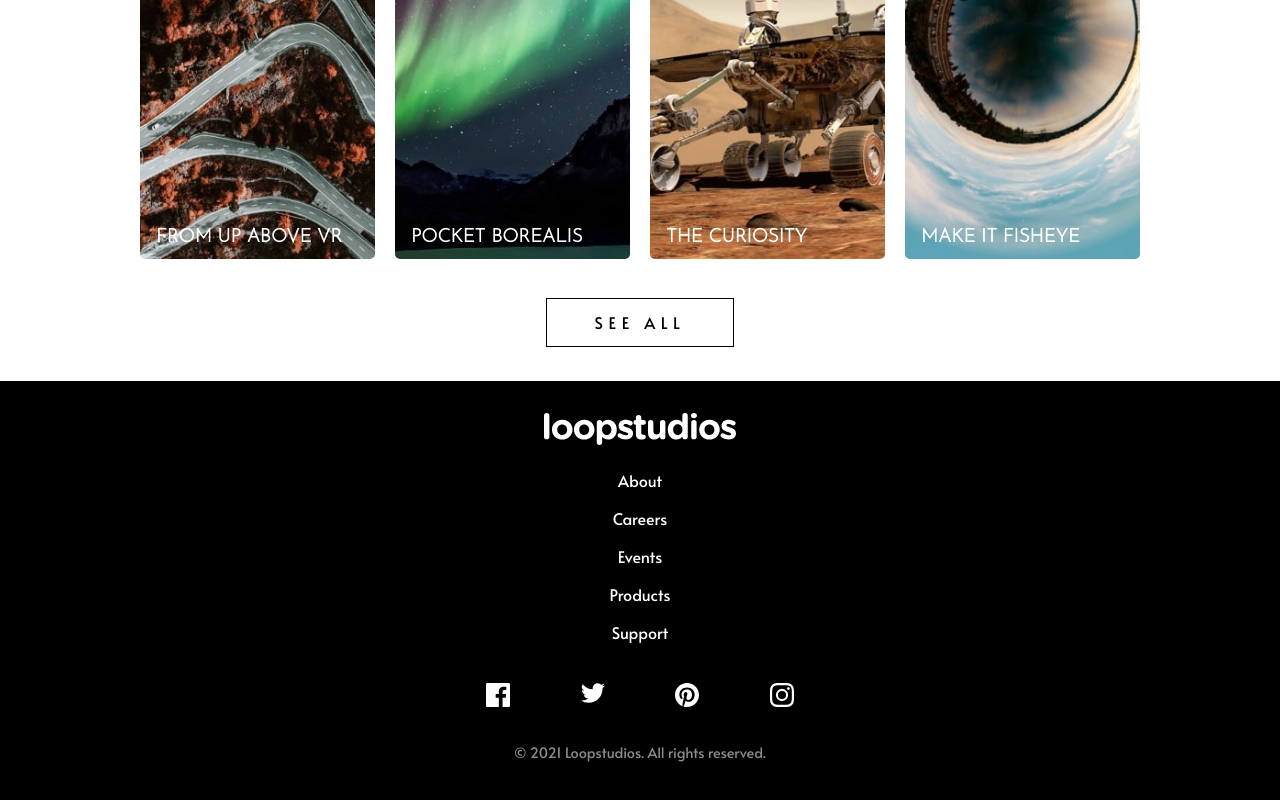
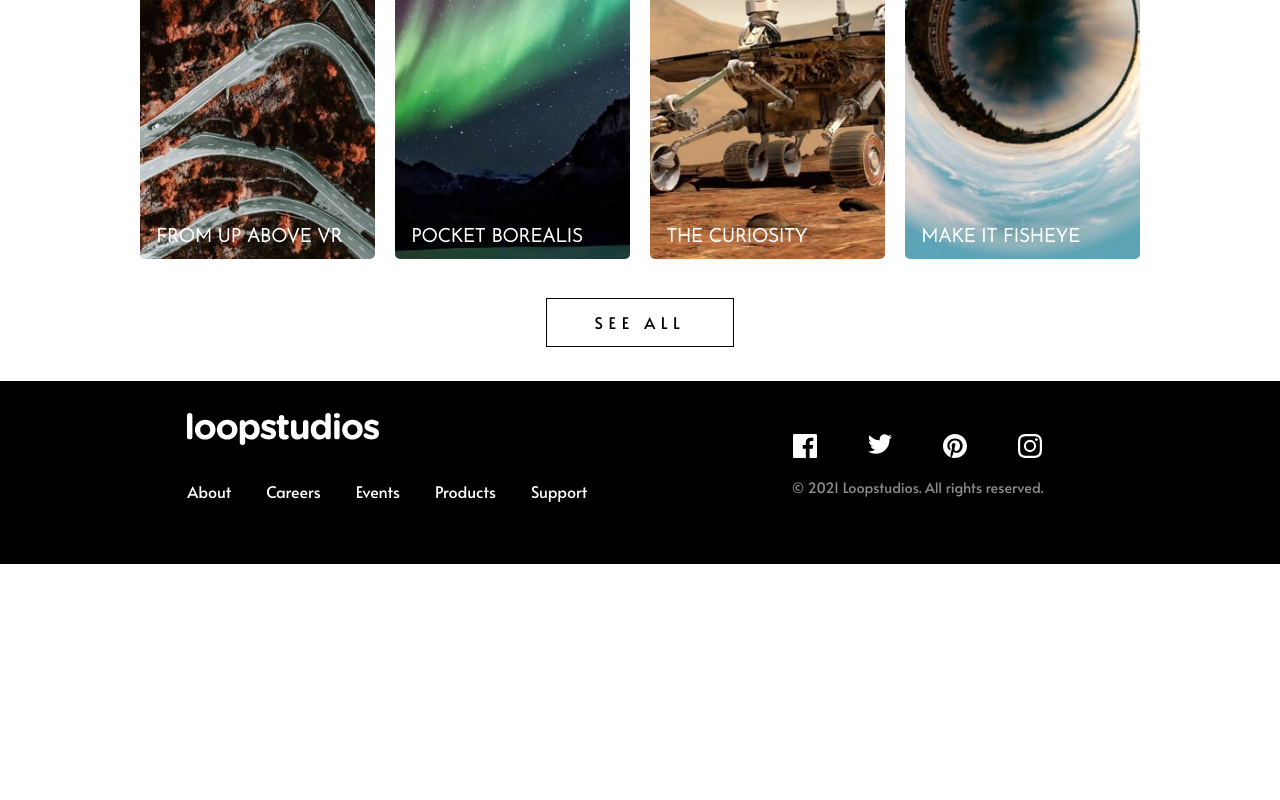
Before and after one commit to Stamwill/vr-studio, a Next.js app: page / in a window 1280 px wide. Shown: the part 1830-2630 px from the top of the page. After the commit the page ends 2394 px from the top, so only its background shows below. Built offline with nearby package versions, Linux system fonts and the light colour scheme.

Commit message:
[Footer] Divide it into 2 divs, add styling and media query

```diff
--- a/src/containers/Footer/Footer.module.css
+++ b/src/containers/Footer/Footer.module.css
@@ -17,7 +17,38 @@
 }
 
 .label {
-  margin: 0.5rem 0;
+  padding: 0.7rem 0;
+  margin: 0.2rem 0;
+}
+
+.label {
+  display: inline-block;
+  position: relative;
+  cursor: pointer;
+}
+
+.label::after {
+  content: '';
+  position: absolute;
+  width: 100%;
+  transform: scaleX(0);
+  height: 2px;
+  bottom: 0;
+  left: 0;
+  background-color: var(--primary-white);
+  transform-origin: bottom;
+  transition: transform 0.25s ease-out;
+}
+
+.label:hover::after {
+  transform: scaleX(1);
+  transform-origin: bottom;
+}
+
+.footerSubNav {
+  display: flex;
+  flex-direction: column;
+  align-items: center;
 }
 
 .socialMedias {
@@ -31,3 +62,21 @@
   font-size: 0.9rem;
   color: var(--dark-gray);
 }
+
+@media screen and (min-width: 1200px) {
+  .root {
+    flex-direction: row;
+    justify-content: space-evenly;
+  }
+
+  .navBar {
+    flex-direction: row;
+    width: 400px;
+    justify-content: space-between;
+  }
+
+  .socialMedias {
+    width: 350px;
+    margin: 0;
+  }
+}
--- a/src/containers/Footer/Footer.tsx
+++ b/src/containers/Footer/Footer.tsx
@@ -16,6 +16,7 @@ const Footer = (props: NavigationProps) => {
   const { menu } = props
   return (
     <section className={classes.root}>
+      <div className={classes.footerNav}>
         <img src={logo} alt="company logo" />
         <div className={classes.navBar}>
           {menu.map((item: Navigation, i: number) => (
@@ -24,7 +25,9 @@ const Footer = (props: NavigationProps) => {
             </a>
           ))}
         </div>
+      </div>
 
+      <div className={classes.footerSubNav}>
         <div className={classes.socialMedias}>
           {socialMedias.map((item, i) => (
             <SocialMedias key={i} {...item} />
@@ -34,6 +37,7 @@ const Footer = (props: NavigationProps) => {
         <div className={classes.copyright}>
           <p>© 2021 Loopstudios. All rights reserved.</p>
         </div>
+      </div>
     </section>
   )
 }
```
Lines whose indentation alone changed are shown as unchanged.
